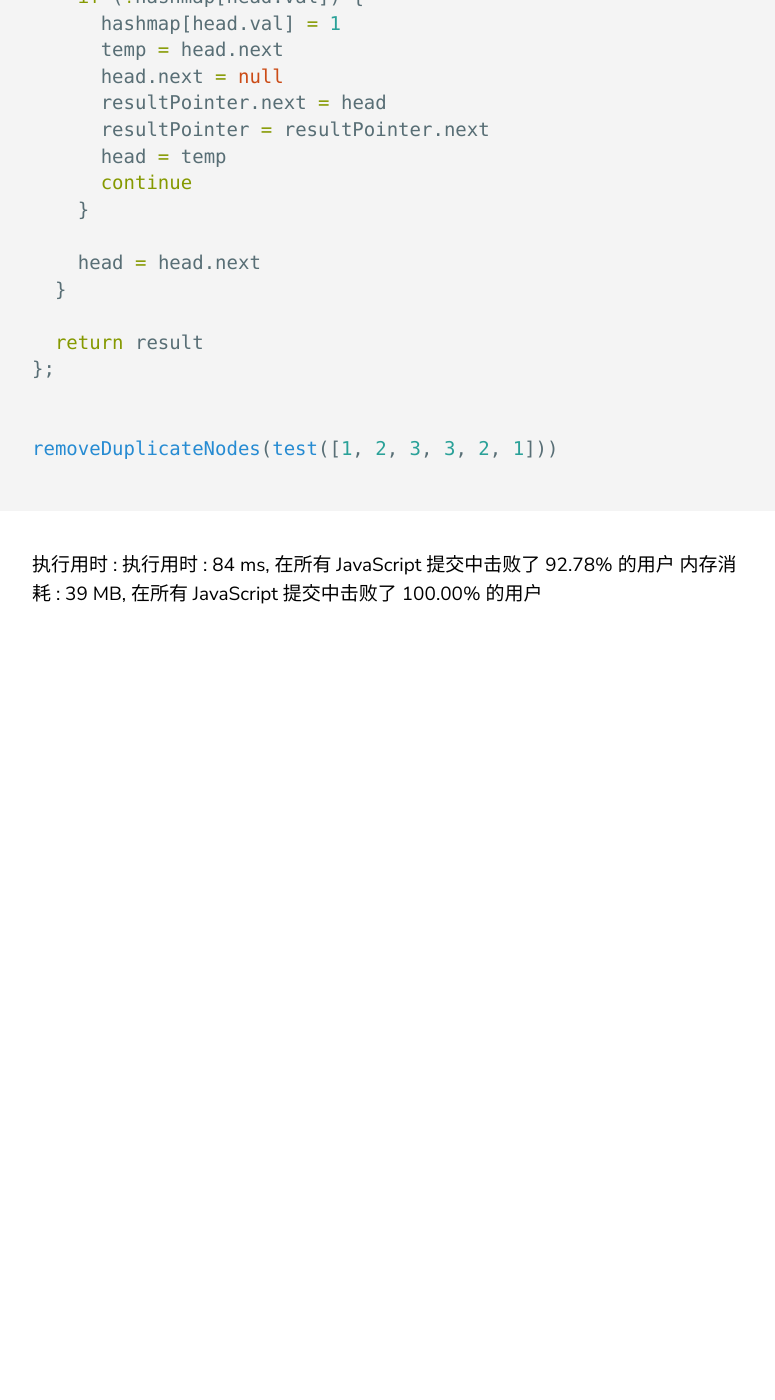
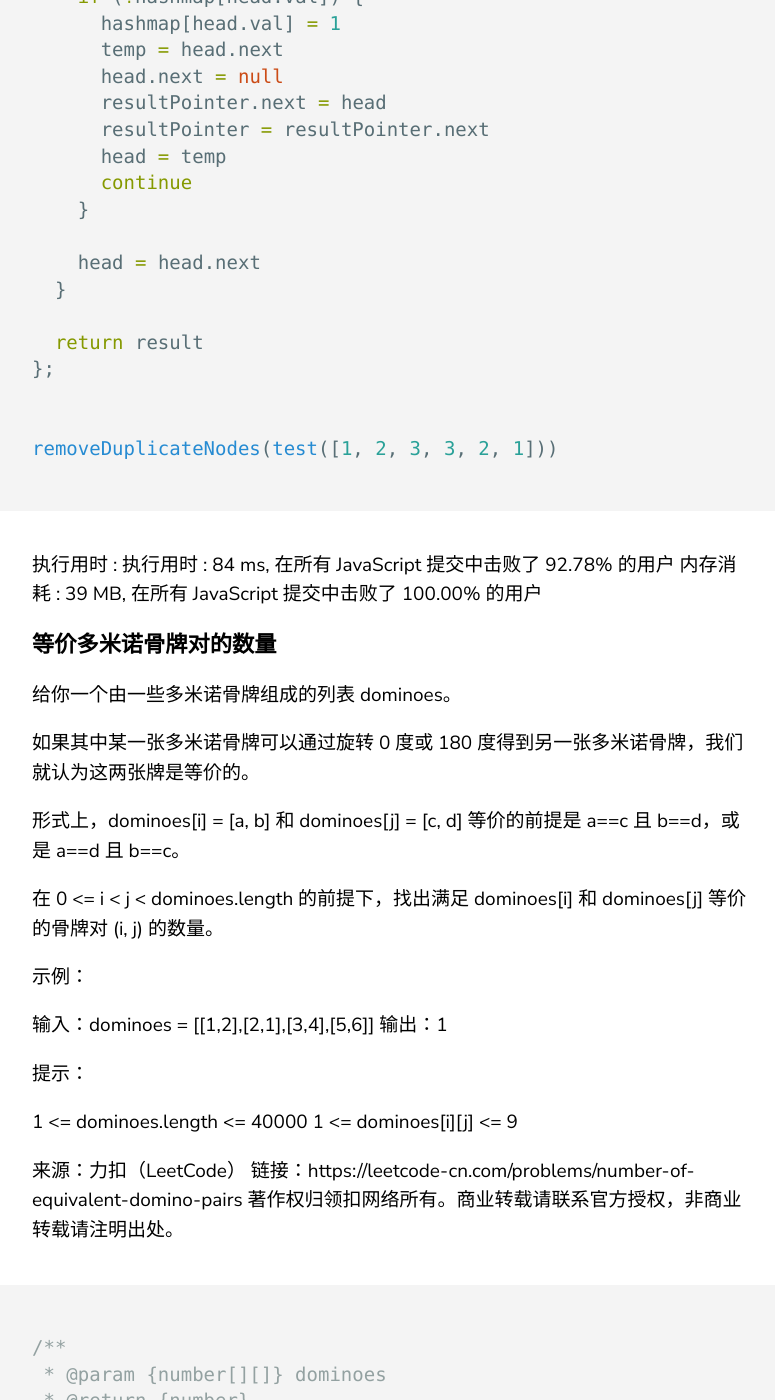
Before and after one commit to bilibiliou/bilibiliou.github.io, a Jekyll site: the page built from _posts/Algorithm/2019-11-19-leetcode-rush.markdown, in a window 1280 px wide and 1400 px high, scrolled down 15150 px. Shown: the whole window, without its empty margins (68-843 px from the left). Built offline with Jekyll 4.4.1, drawn with Linux system fonts in a browser that asks for light colours; before the commit the page ends 15779 px from its top, so only the background shows below that; some of the changed text lies outside the part shown.

Commit message:
new version

````diff
--- a/_posts/Algorithm/2019-11-19-leetcode-rush.markdown
+++ b/_posts/Algorithm/2019-11-19-leetcode-rush.markdown
@@ -565,3 +565,90 @@
 执行用时 :
 执行用时 : 84 ms, 在所有 JavaScript 提交中击败了 92.78% 的用户
 内存消耗 : 39 MB, 在所有 JavaScript 提交中击败了 100.00% 的用户
+
+### 等价多米诺骨牌对的数量
+
+给你一个由一些多米诺骨牌组成的列表 dominoes。
+
+如果其中某一张多米诺骨牌可以通过旋转 0 度或 180 度得到另一张多米诺骨牌，我们就认为这两张牌是等价的。
+
+形式上，dominoes[i] = [a, b] 和 dominoes[j] = [c, d] 等价的前提是 a==c 且 b==d，或是 a==d 且 b==c。
+
+在 0 <= i < j < dominoes.length 的前提下，找出满足 dominoes[i] 和 dominoes[j] 等价的骨牌对 (i, j) 的数量。
+
+示例：
+
+输入：dominoes = [[1,2],[2,1],[3,4],[5,6]]
+输出：1
+
+
+提示：
+
+1 <= dominoes.length <= 40000
+1 <= dominoes[i][j] <= 9
+
+来源：力扣（LeetCode）
+链接：https://leetcode-cn.com/problems/number-of-equivalent-domino-pairs
+著作权归领扣网络所有。商业转载请联系官方授权，非商业转载请注明出处。
+
+```js
+/**
+ * @param {number[][]} dominoes
+ * @return {number}
+ */
+var numEquivDominoPairs = function(dominoes) {
+  if (!dominoes.length) {
+      return 0
+  }
+  var result = 0
+  var hashMap = {}
+
+  // 1 -> 0
+  // 2 -> 1
+  // 3 -> 3
+  // 4 -> 6
+  // 5 -> 10
+  // n -> Σ(n-1) -> n * (n - 1) / 2
+  for (var i = 0; i < dominoes.length; i++) {
+    var stone = dominoes[i]
+    var [A, B] = stone
+    var key1 = A + ',' + B
+    var key2 = B + ',' + A
+    if (hashMap[key1]) {
+        hashMap[key1] += 1
+    } else {
+        hashMap[key1] = 1
+    }
+
+    if (hashMap[key2]) {
+        hashMap[key2] += 1
+    } else {
+        hashMap[key2] = 1
+    }
+  }
+
+  for (var key in hashMap) {
+    var num = hashMap[key]
+    var A = key.charAt(0)
+    var B = key.charAt(2)
+    var reverseKey = B + ',' + A
+
+    if (A !== B && hashMap[reverseKey]) {
+        result += ((num * (num - 1)) / 2)
+        hashMap[reverseKey] = 0
+    }
+
+    // 如果只有一个前后相同的元组
+    if (A === B && num > 2) {
+        var half = num / 2
+        result += ((half * (half - 1)) / 2)
+    }
+  }
+  hashMap = null
+  return result
+};
+```
+
+效率如下：
+执行用时 :80 ms, 在所有 JavaScript 提交中击败了91.07%的用户
+内存消耗 :43.9 MB, 在所有 JavaScript 提交中击败了30.77%的用户
````
Also changed, not shown: _posts/Algorithm/2020-03-23-alipay-interview.markdown (+32 -2 lines), _posts/Algorithm/2020-03-23-problem-pack.markdown (+10 -0 lines).
